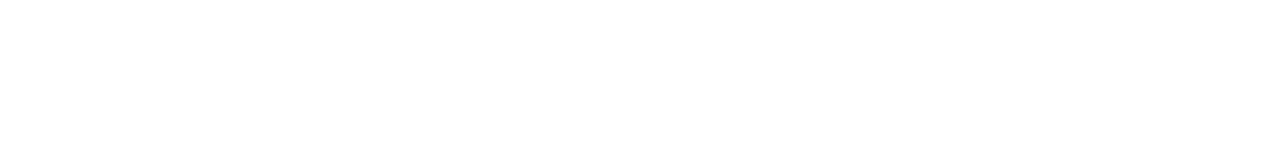
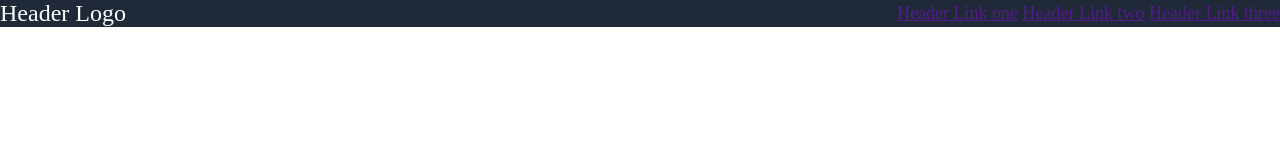
Before and after one commit to mavila314/landing-page, a plain HTML site: page index.html in a window 1280 px wide. Drawn offline with Linux system fonts and the light colour scheme.

Commit message:
Started header div html and styling

```diff
--- a/index.html
+++ b/index.html
@@ -7,6 +7,15 @@
     <link rel="stylesheet" href="styles.css">
 </head>
 <body>
-
+    <div class="hero">
+        <div class="header">
+            <div class="logo">Header Logo</div>
+            <div class="links">
+                <a href="">Header Link one</a>
+                <a href="">Header Link two</a>
+                <a href="">Header Link three</a>
+            </div>
+        </div>
+    </div>
 </body>
 </html>
--- a/styles.css
+++ b/styles.css
@@ -0,0 +1,23 @@
+body {
+    margin: 0;
+}
+
+.hero {
+    background-color: #1F2937;
+    color: white;
+}
+
+.header {
+    display: flex;
+    justify-content: space-between;
+    align-items: center;
+}
+
+.logo {
+    font-size: 24px;
+}
+
+.links {
+    justify-content: space-evenly;
+    font-size: 18px;
+}
```
